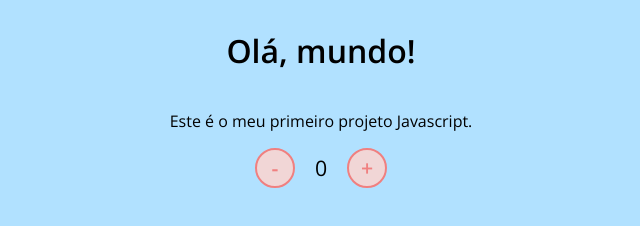
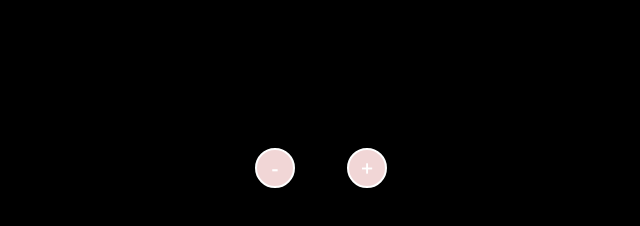
Before and after one commit to ynaralira/ContadorDio, a plain HTML site: page index.html in a window 1280 px wide. Shown: the whole page, without its empty margins (319-959 px from the left). Drawn offline with nearby package versions, Linux system fonts and the light colour scheme.

Commit message:
Update style.css

```diff
--- a/style.css
+++ b/style.css
@@ -9,16 +9,16 @@ body {
     align-items: center;
     justify-content: center;
     flex-direction: column;
-    background-color: rgb(177, 225, 255);
+    background-color: black;
 }
 
 button {
     height: 40px;
     width: 40px;
     border-radius: 50%;
-    border: 2px solid lightcoral;
+    border: 2px solid white;
     background-color: rgb(241, 214, 214);
-    color: lightcoral;
+    color: white;
     font-size: 16pt;
     font-weight: 600;
     text-align: center;
```
